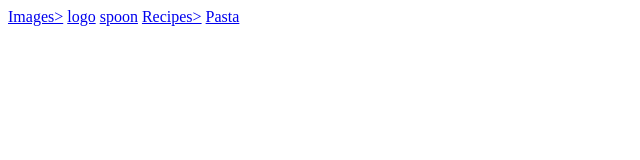
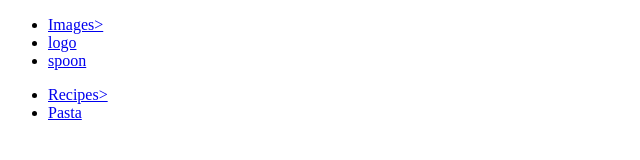
Before and after one commit to SigneMariaNorman/Filtrad, a plain HTML site: page Index.html in a window 1280 px wide. Shown: the whole page, without its empty margins (0-640 px from the left). Drawn offline with Linux system fonts and the light colour scheme.

Commit message:
Passar på att uppdatera

```diff
--- a/Index.html
+++ b/Index.html
@@ -3,15 +3,19 @@
 <head>
     <meta charset="UTF-8">
     <meta name="viewport" content="width=device-width, initial-scale=1.0">
-    <title>Document</title><!--bara testar att göra en osynlig kommentar-->
+    <title>Filträd</title><!--bara testar att göra en osynlig kommentar-->
 </head>
 <body>
     <nav>
-        <a href="images">Images></a>
-        <a href="images/logo.gif">logo</a>
-        <a href="images/spoon.gif">spoon</a>
-        <a href="Recipes">Recipes></a>
-        <a href="Recipes/Pasta">Pasta</a>
+        <ul>
+        <li><a href="images">Images></a></li><!--Huvudkategorin Images-->
+        <li><a href="images/logo.gif">logo</a></li>
+        <li><a href="images/spoon.gif">spoon</a></li>
+        </ul>
+        <ul>
+       <li><a href="Recipes">Recipes></a></li><!--Huvudkategorin Recipes-->
+        <li><a href="Recipes/Pasta">Pasta</a></li>
+    </ul>
     </nav>
 </body>
 </html>
```
